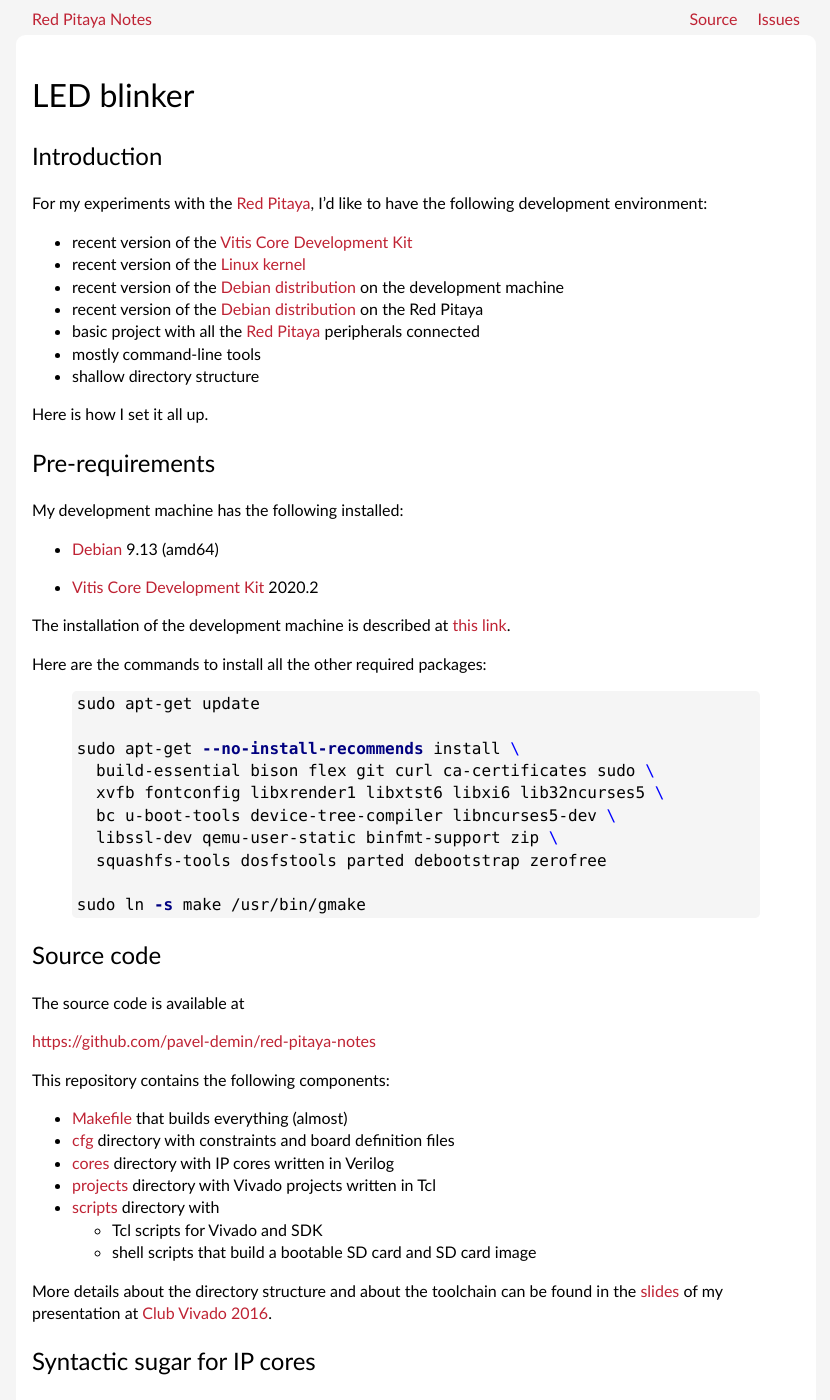
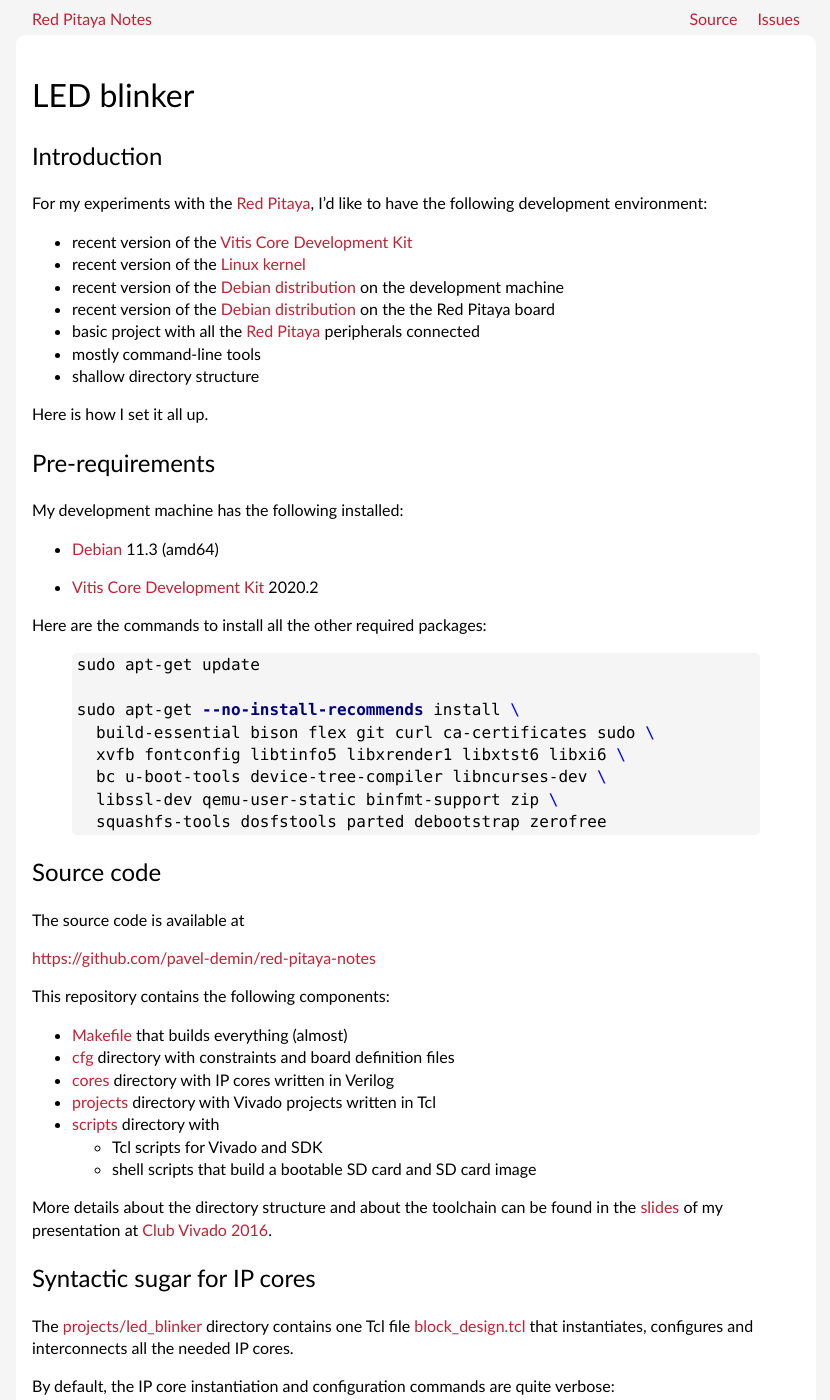
Before and after one commit to pavel-demin/red-pitaya-notes, a Jekyll site: the page built from led-blinker.md, in a window 1280 px wide and 1400 px high. Shown: the whole window, without its empty margins (224-1054 px from the left). Built offline with Jekyll 4.4.1, drawn with Linux system fonts in a browser that asks for light colours; some of the changed text lies outside the part shown.

Commit message:
switch to Debian 11

```diff
--- a/led-blinker.md
+++ b/led-blinker.md
@@ -11,8 +11,8 @@
 
  - recent version of the [Vitis Core Development Kit](https://www.xilinx.com/products/design-tools/vitis.html)
  - recent version of the [Linux kernel](https://www.kernel.org)
- - recent version of the [Debian distribution](https://www.debian.org/releases/stretch) on the development machine
- - recent version of the [Debian distribution](https://www.debian.org/releases/stretch) on the Red Pitaya
+ - recent version of the [Debian distribution](https://www.debian.org/releases/bullseye) on the development machine
+ - recent version of the [Debian distribution](https://www.debian.org/releases/bullseye) on the the Red Pitaya board
  - basic project with all the [Red Pitaya](http://redpitaya.readthedocs.io) peripherals connected
  - mostly command-line tools
  - shallow directory structure
@@ -24,11 +24,9 @@
 
 My development machine has the following installed:
 
- - [Debian](https://www.debian.org/releases/stretch) 9.13 (amd64)
+ - [Debian](https://www.debian.org/releases/bullseye) 11.3 (amd64)
 
  - [Vitis Core Development Kit](https://www.xilinx.com/products/design-tools/vitis.html) 2020.2
-
-The installation of the development machine is described at [this link]({{ "/development-machine/" | prepend: site.baseurl }}).
 
 Here are the commands to install all the other required packages:
 {% highlight bash %}
@@ -36,12 +34,10 @@
 
 sudo apt-get --no-install-recommends install \
   build-essential bison flex git curl ca-certificates sudo \
-  xvfb fontconfig libxrender1 libxtst6 libxi6 lib32ncurses5 \
-  bc u-boot-tools device-tree-compiler libncurses5-dev \
+  xvfb fontconfig libtinfo5 libxrender1 libxtst6 libxi6 \
+  bc u-boot-tools device-tree-compiler libncurses-dev \
   libssl-dev qemu-user-static binfmt-support zip \
   squashfs-tools dosfstools parted debootstrap zerofree
-
-sudo ln -s make /usr/bin/gmake
 {% endhighlight %}
 
 Source code
@@ -145,7 +141,7 @@
 
 Building a bootable SD card image:
 {% highlight bash %}
-sudo sh scripts/image.sh scripts/debian.sh red-pitaya-debian-9.13-armhf.img 1024
+sudo sh scripts/image.sh scripts/debian.sh red-pitaya-debian-11.3-armhf.img 1024
 {% endhighlight %}
 
 The SD card image size is 1 GB, so it should fit on any SD card starting from 2 GB.
```
Also changed, not shown: development-machine.md (+4 -9 lines), 1 other file.
